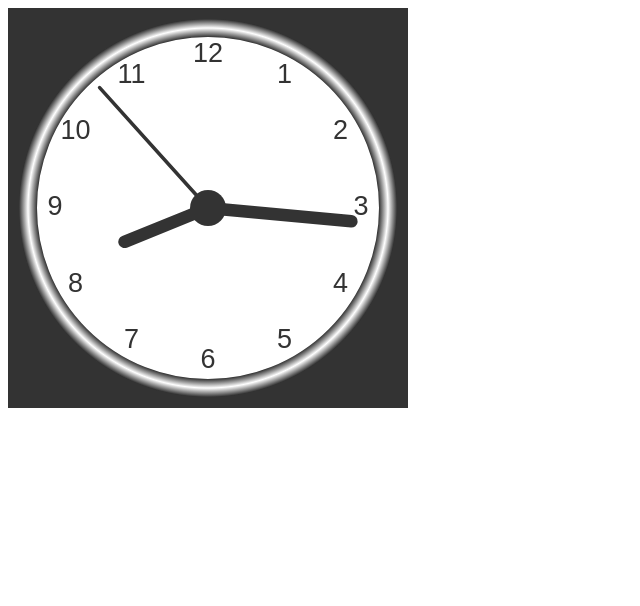
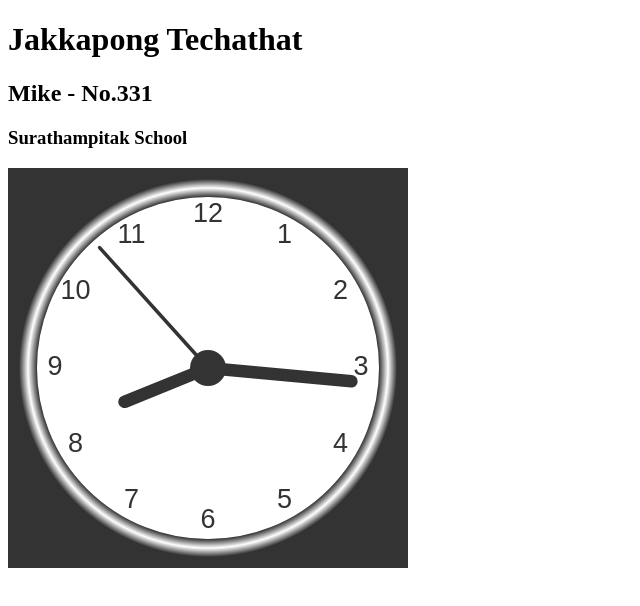
Before and after one commit to JAKKAMIKENO02/JAKKAMIKENO02.github.io, a plain HTML site: page test.html in a window 1280 px wide. Shown: the whole page, without its empty margins (0-640 px from the left). Drawn offline with Linux system fonts and the light colour scheme.

Commit message:
Update test.html

```diff
--- a/test.html
+++ b/test.html
@@ -1,6 +1,10 @@
 <!DOCTYPE html>
 <html>
 <body>
+
+<h1> Jakkapong Techathat </h1>
+<h2> Mike - No.331 </h2>
+<h3> Surathampitak School </h3>
 
 <canvas id="canvas" width="400" height="400" style="background-color:#333">
 Sorry, your browser does not support canvas.
```
